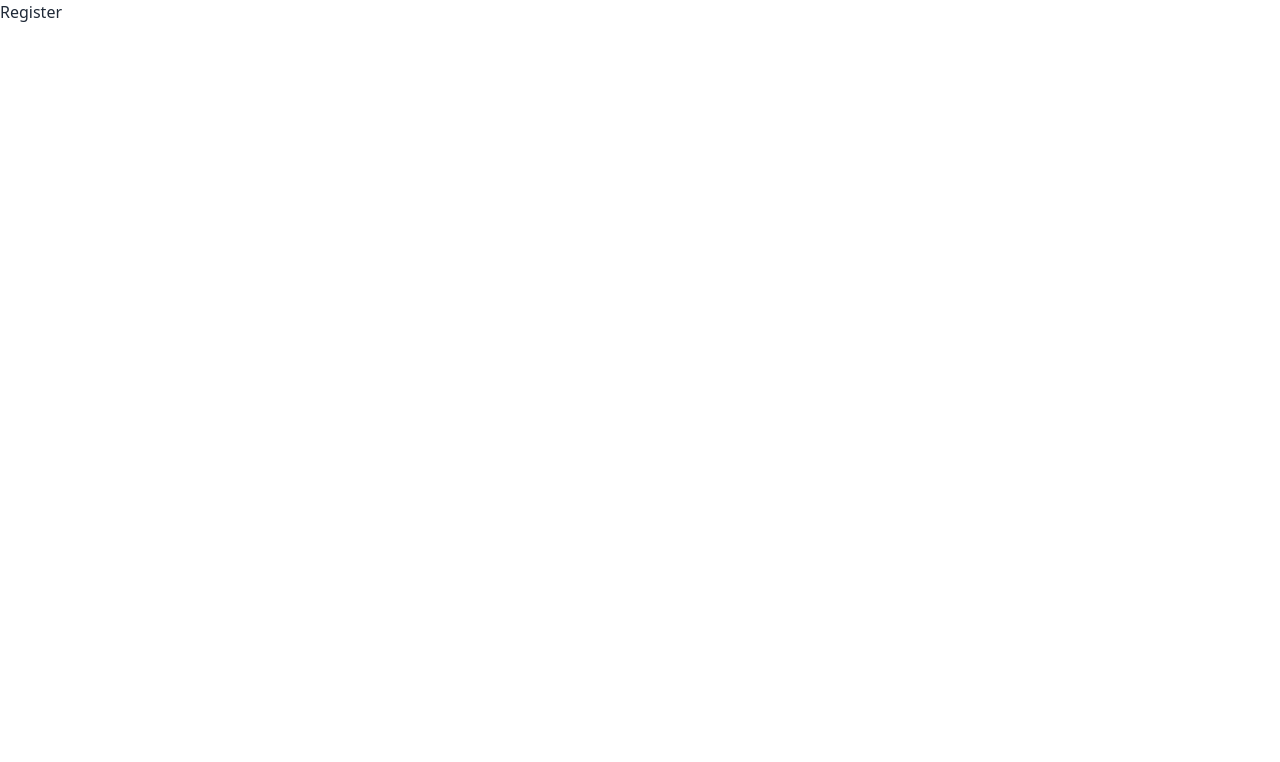
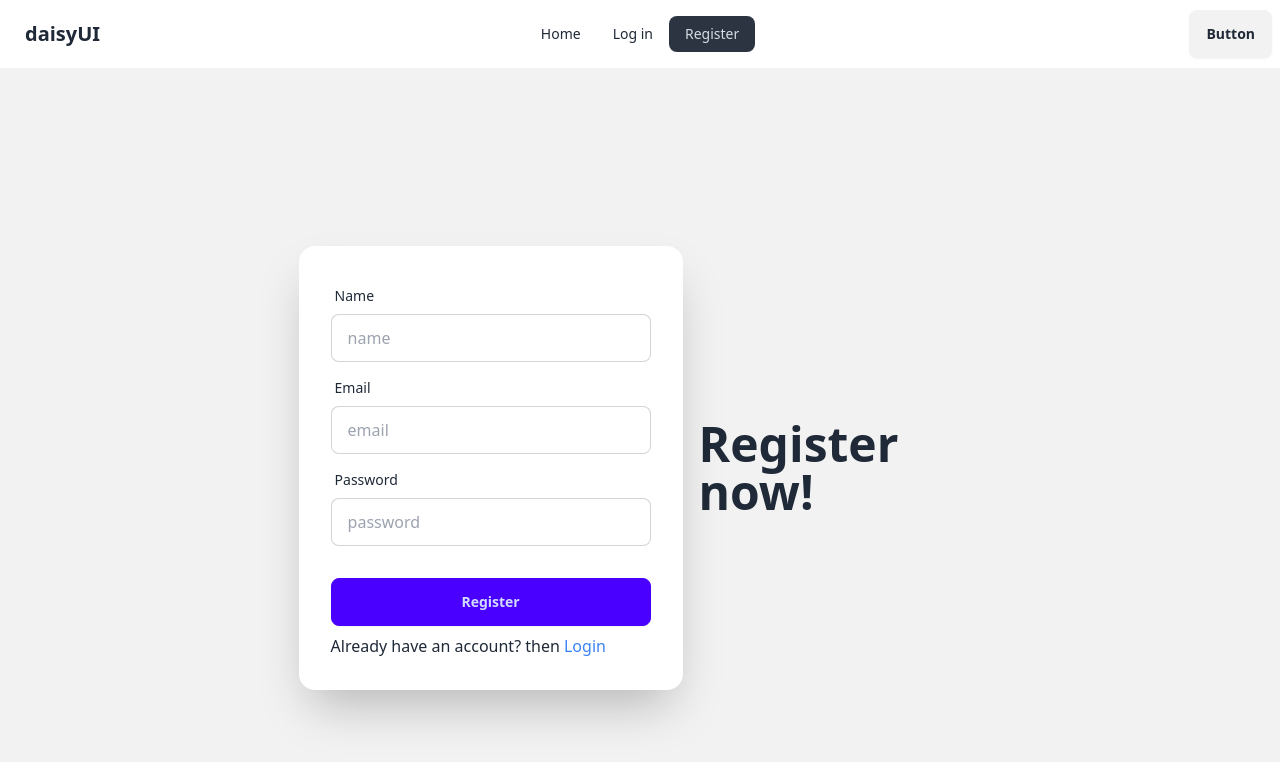
Before and after one commit to KI-Anik/m51-firebase-first-project, a React (Vite) app: page /register in a window 1280 px wide. Shown: the top 762 px of the page. Built offline with nearby package versions, Linux system fonts and the light colour scheme.

Commit message:
pages design done

```diff
--- a/src/components/Login.jsx
+++ b/src/components/Login.jsx
@@ -1,8 +1,45 @@
 import React from 'react'
+import { Link } from 'react-router-dom';
 
 const Login = () => {
+
+    const handleLogin=(e)=>{
+        e.preventDefault()
+        const email = e.target.email.value;
+        const password = e.target.password.value;
+        console.log(email, password)
+    }
   return (
-    <div>Login</div>
+    <div className="hero bg-base-200 min-h-screen">
+  <div className="hero-content flex-col lg:flex-row-reverse">
+    <div className="text-center lg:text-left">
+      <h1 className="text-5xl font-bold">Login now!</h1>
+    </div>
+    <div className="card bg-base-100 w-full max-w-sm shrink-0 shadow-2xl">
+      <form onSubmit={handleLogin} className="card-body">
+        <div className="form-control">
+          <label className="label">
+            <span className="label-text">Email</span>
+          </label>
+          <input name='email' type="email" placeholder="email" className="input input-bordered" required />
+        </div>
+        <div className="form-control">
+          <label className="label">
+            <span className="label-text">Password</span>
+          </label>
+          <input name='password' type="password" placeholder="password" className="input input-bordered" required />
+          <label className="label">
+            <a href="#" className="label-text-alt link link-hover">Forgot password?</a>
+          </label>
+        </div>
+        <div className="form-control mt-6">
+          <button className="btn btn-primary">Login</button>
+        </div>
+      <p>new here? please <Link to={'/register'} className='text-blue-500'>Register</Link> first</p>
+      </form>
+    </div>
+  </div>
+</div>
   )
 }
 
--- /dev/null
+++ b/src/components/Navbar.jsx
@@ -0,0 +1,49 @@
+import React from 'react'
+import { NavLink } from 'react-router-dom'
+
+function Navbar() {
+
+    const links = <>
+    <li><NavLink to={'/'}>Home</NavLink></li>
+    <li><NavLink to={'/login'}>Log in</NavLink></li>
+    <li><NavLink to={'/register'}>Register</NavLink></li>
+    </>
+    return (
+        <div className="navbar bg-base-100">
+            <div className="navbar-start">
+                <div className="dropdown">
+                    <div tabIndex={0} role="button" className="btn btn-ghost lg:hidden">
+                        <svg
+                            xmlns="http://www.w3.org/2000/svg"
+                            className="h-5 w-5"
+                            fill="none"
+                            viewBox="0 0 24 24"
+                            stroke="currentColor">
+                            <path
+                                strokeLinecap="round"
+                                strokeLinejoin="round"
+                                strokeWidth="2"
+                                d="M4 6h16M4 12h8m-8 6h16" />
+                        </svg>
+                    </div>
+                    <ul
+                        tabIndex={0}
+                        className="menu menu-sm dropdown-content bg-base-100 rounded-box z-[1] mt-3 w-52 p-2 shadow">
+                        { links}
+                    </ul>
+                </div>
+                <a className="btn btn-ghost text-xl">daisyUI</a>
+            </div>
+            <div className="navbar-center hidden lg:flex">
+                <ul className="menu menu-horizontal px-1">
+                    {links }
+                </ul>
+            </div>
+            <div className="navbar-end">
+                <a className="btn">Button</a>
+            </div>
+        </div>
+    )
+}
+
+export default Navbar
--- a/src/components/Register.jsx
+++ b/src/components/Register.jsx
@@ -1,8 +1,51 @@
 import React from 'react'
+import { Link } from 'react-router-dom';
 
 const Register = () => {
+
+    const handleRegister=(e)=>{
+        e.preventDefault()
+        const name = e.target.name.value
+        const email = e.target.email.value;
+        const password = e.target.password.value;
+        console.log(name, email, password)
+    }
+
   return (
-    <div>Register</div>
+    <div className="hero bg-base-200 min-h-screen">
+    <div className="hero-content flex-col lg:flex-row-reverse">
+      <div className="text-center lg:text-left">
+        <h1 className="text-5xl font-bold">Register now!</h1>
+      </div>
+      <div className="card bg-base-100 w-full max-w-sm shrink-0 shadow-2xl">
+        <form onSubmit={handleRegister} className="card-body">
+          <div className="form-control">
+            <label className="label">
+              <span className="label-text">Name</span>
+            </label>
+            <input name='name' type="text" placeholder="name" className="input input-bordered" required />
+          </div>
+          <div className="form-control">
+            <label className="label">
+              <span className="label-text">Email</span>
+            </label>
+            <input name='email' type="email" placeholder="email" className="input input-bordered" required />
+          </div>
+          <div className="form-control">
+            <label className="label">
+              <span className="label-text">Password</span>
+            </label>
+            <input name='password' type="password" placeholder="password" className="input input-bordered" required />
+
+          </div>
+          <div className="form-control mt-6">
+            <button className="btn btn-primary">Register</button>
+          </div>
+        <p>Already have an account? then <Link to={'/login'} className='text-blue-500'>Login</Link></p>
+        </form>
+      </div>
+    </div>
+  </div>
   )
 }
 
--- a/src/components/Root.jsx
+++ b/src/components/Root.jsx
@@ -1,8 +1,10 @@
 import { Outlet } from 'react-router-dom'
+import Navbar from './Navbar'
 
 const Root = () => {
   return (
     <div>
+        <Navbar></Navbar>
         <Outlet></Outlet>
     </div>
   )
```
